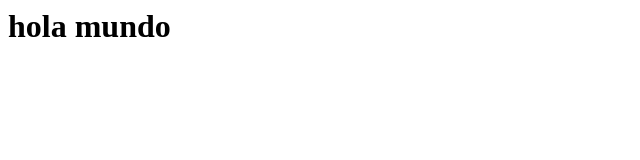
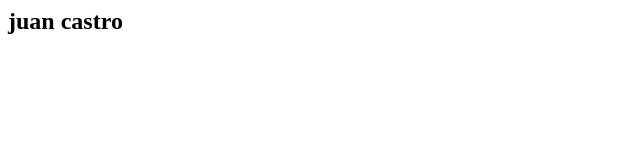
Before and after one commit to JuanDavidCa/curso, a plain HTML site: page index.html in a window 1280 px wide. Shown: the whole page, without its empty margins (0-640 px from the left). Drawn offline with Linux system fonts and the light colour scheme.

Commit message:
agregando contenedor y un h2

```diff
--- a/index.html
+++ b/index.html
@@ -3,10 +3,12 @@
     <meta charset="UTF-8">
     <meta http-equiv="X-UA-Compatible" content="IE=edge">
     <meta name="viewport" content="width=device-width, initial-scale=1.0">
-    <title>git</title>
+    <title>git y github</title>
 </head>
 <body>
-    <h1>hola mundo</h1>
+    <div class="container">
+        <h2>juan castro</h2>
+    </div>
 
 </body>
 </html>
```
